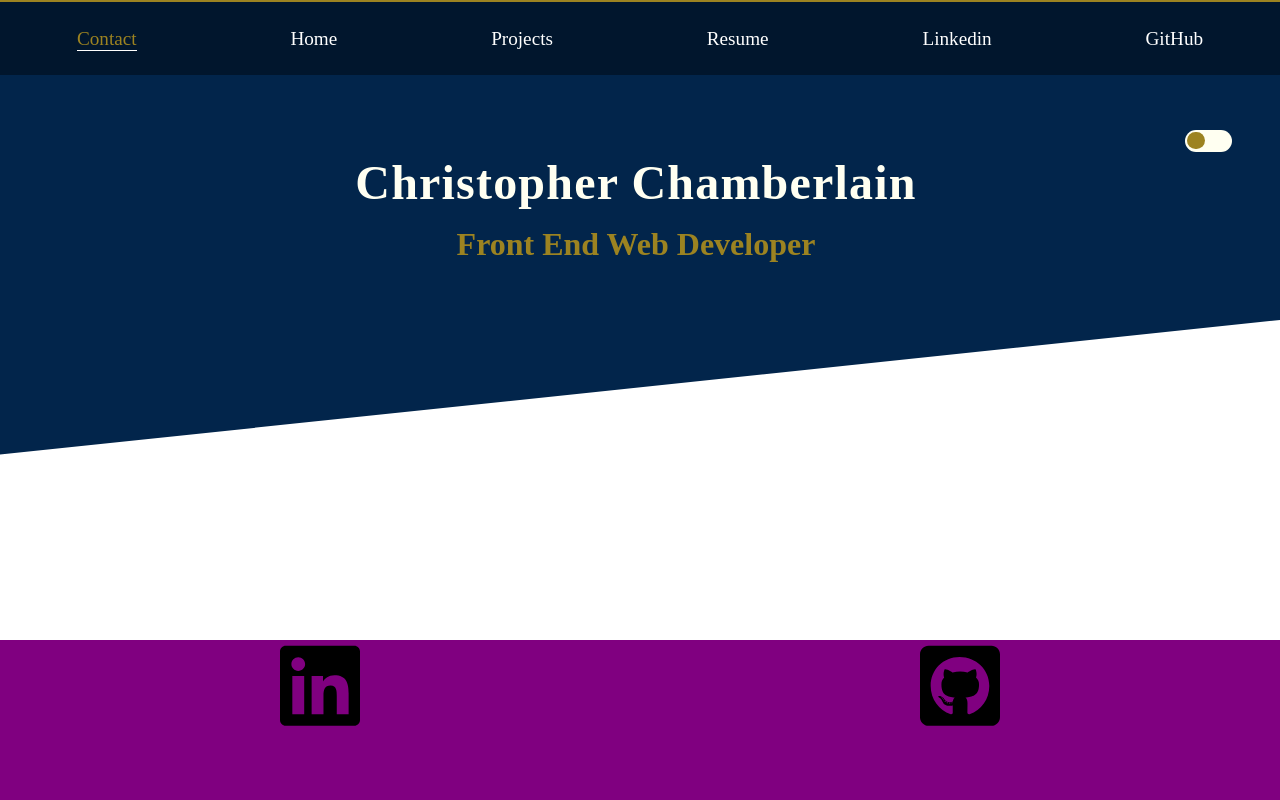
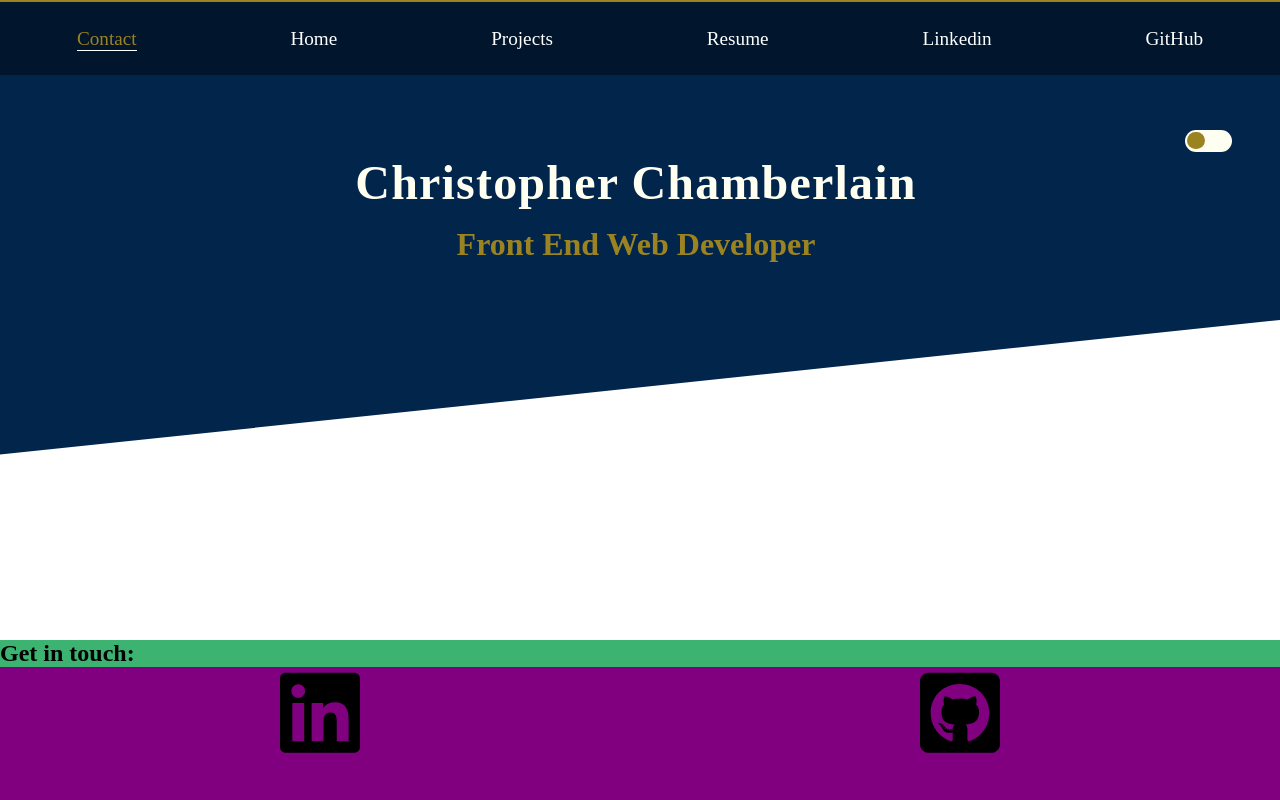
Before and after one commit to AkaraTawng/portfolio-mf-v2, a React (Create React App) app: page /contact in a window 1280 px wide. Shown: the top 800 px of the page. Built offline with nearby package versions, Linux system fonts and the light colour scheme.

Commit message:
add contact wrapper h2

```diff
--- a/src/components/Contact.js
+++ b/src/components/Contact.js
@@ -1,6 +1,7 @@
 export default function Contact(){
     return <>
     <div id="contact-wrapper">
+        <h2>Get in touch:</h2>
         <section id="social-icons-section">
             <ul>
                 <a href="#"><li id="linkedin">
```
